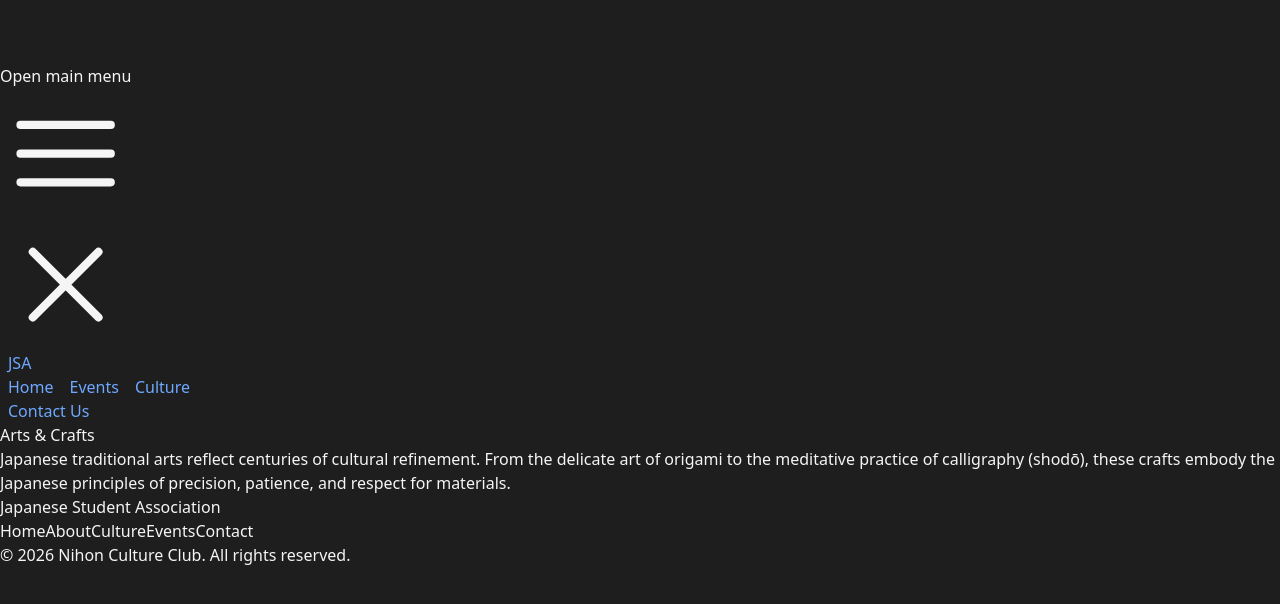
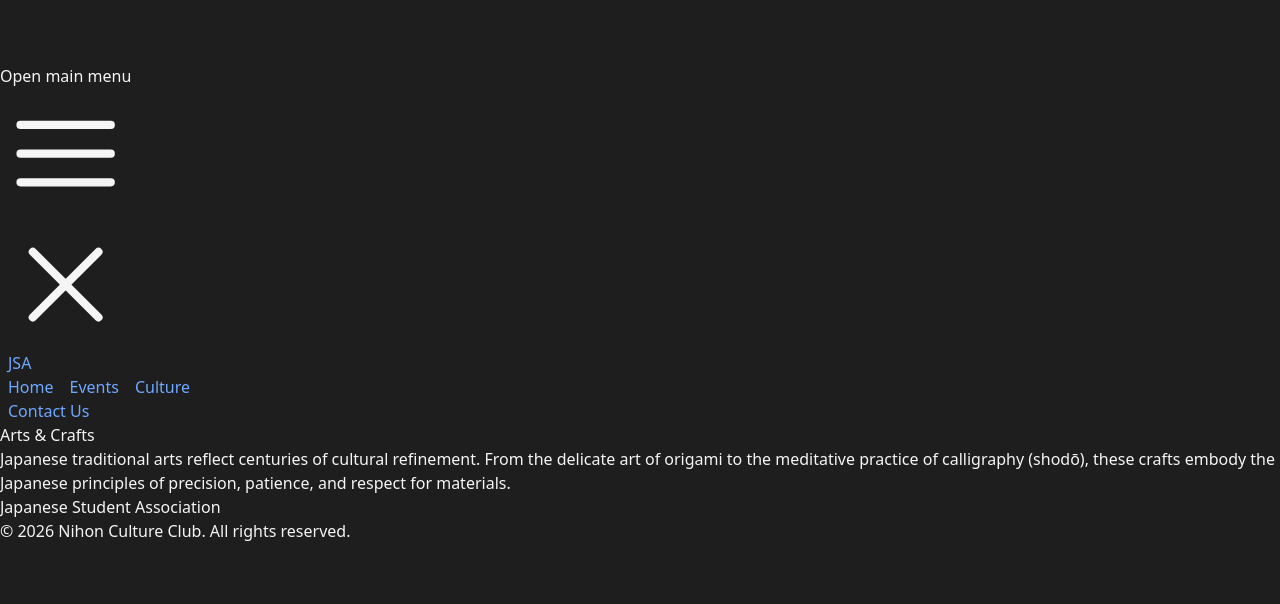
Before and after one commit to tatsuya2607/JSA-website, a React (Vite) app in the folder japanese-culuture-site/: page /culture/1 in a window 1280 px wide. Shown: the top 604 px of the page. Built offline with nearby package versions, Linux system fonts and the light colour scheme.

Commit message:
Removed the memue on the footer

```diff
--- a/japanese-culuture-site/src/components/Footer.jsx
+++ b/japanese-culuture-site/src/components/Footer.jsx
@@ -10,21 +10,6 @@ function Footer() {
                         Japanese Student Association
                     </h2>
 
-                    {/* ナビ */}
-                    <div className="flex justify-center gap-6 mb-4 text-sm">
-                        <a href="#home">Home</a>
-                        <a href="#about">About</a>
-                        <a href="#culture">Culture</a>
-                        <a href="#events">Events</a>
-                        <a href="#contact">Contact</a>
-                    </div>
-
-                    {/* SNS */}
-                    {/* <div className="flex justify-center gap-4 mb-4">
-                        <a href="#">Instagram</a>
-                        <a href="#">Twitter</a>
-                    </div> */}
-
                     {/* コピーライト */}
                     <p className="text-gray-400 text-sm">
                         © 2026 Nihon Culture Club. All rights reserved.
```
